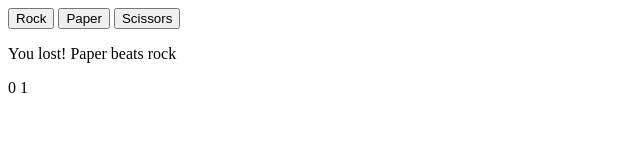
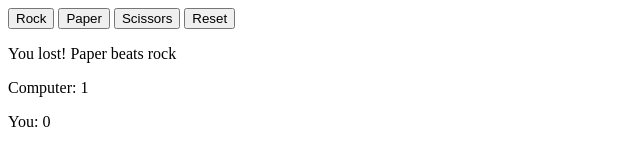
Before and after one commit to mkels/rock-paper-scissors, a plain HTML site: page index.html in a window 1280 px wide. Both pictures are taken after a click on the button "Rock". Shown: the whole page, without its empty margins (0-640 px from the left). Drawn offline with Linux system fonts and the light colour scheme.

Commit message:
Add score and round status messages

```diff
--- a/index.html
+++ b/index.html
@@ -7,6 +7,7 @@
 	<button id="rock">Rock</button>
 	<button id="paper">Paper</button>
 	<button id="scissors">Scissors</button>
+	<button id="reset">Reset</button>
 	<div id="rd"></div>
 	<div id="sc"></div>
 	<script>
@@ -16,13 +17,18 @@
 
 		//Add results section
 		const round = document.createElement('p');
+		round.textContent = "Choose Rock, Paper or Scissors to begin a game!"
 		const rd = document.querySelector('#rd');
 		rd.appendChild(round);
 
-		//Add score section
-		const score = document.createElement('p');
+		//Add score sections
+		const cscore = document.createElement('p');
+		cscore.textContent = "Computer: " + computerScore;
+		const pscore = document.createElement('p');
+		pscore.textContent = "You: " + playerScore;
 		const sc = document.querySelector('#sc');
-		sc.appendChild(score);
+		sc.appendChild(pscore);
+		sc.insertBefore(cscore, pscore);
 
 		//Generate the computer selection
 		function computerPlay() {
@@ -66,6 +72,10 @@
 				} else if (result.search("lost") >= 0) {
 					computerScore++;
 				}
+			} else if (playerScore == 5) {
+				result = "You win! Game over.";
+			} else {
+				result = "Computer wins! Game over.";
 			}
 		}
 
@@ -81,7 +91,8 @@
 
 				//Display result
 				round.textContent = result;
-				score.textContent = playerScore + " " + computerScore;
+				pscore.textContent = "You: " + playerScore;
+				cscore.textContent = "Computer: " + computerScore;
 			});
 		});
 	</script>
```
